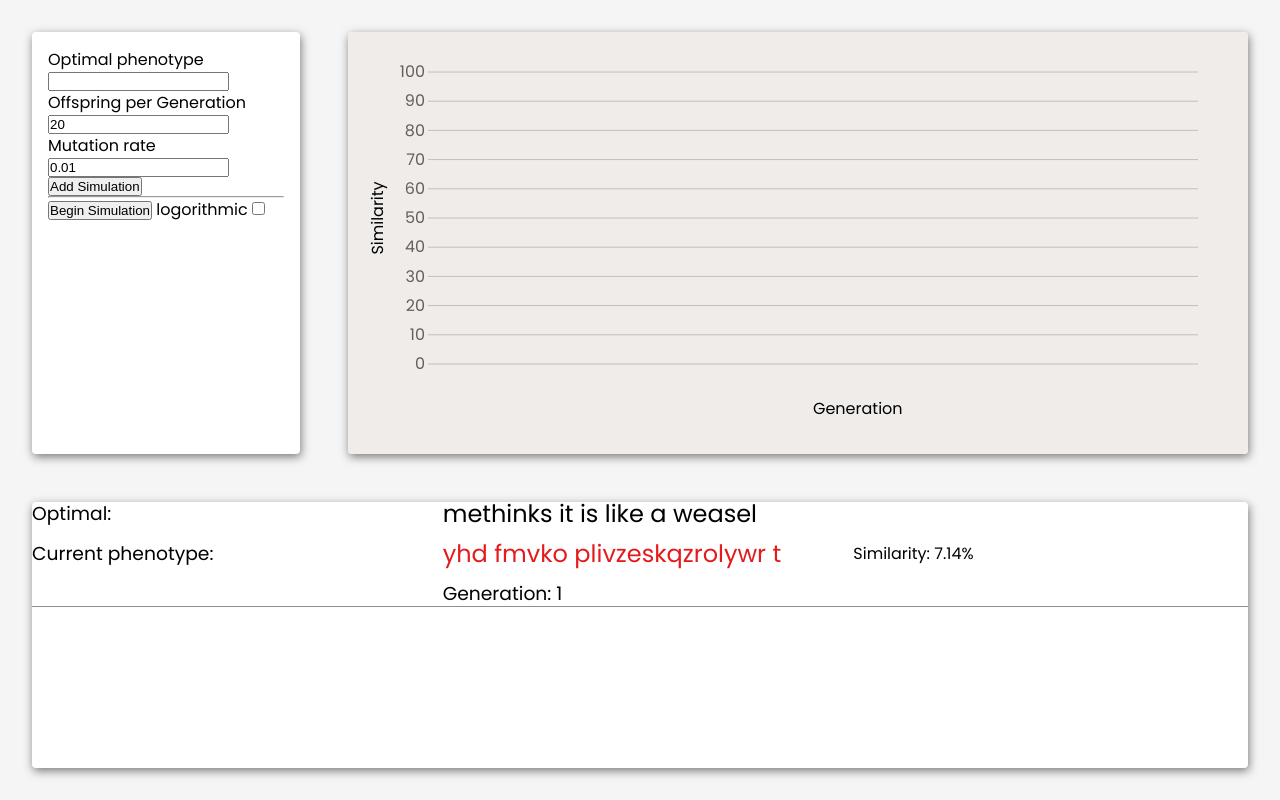
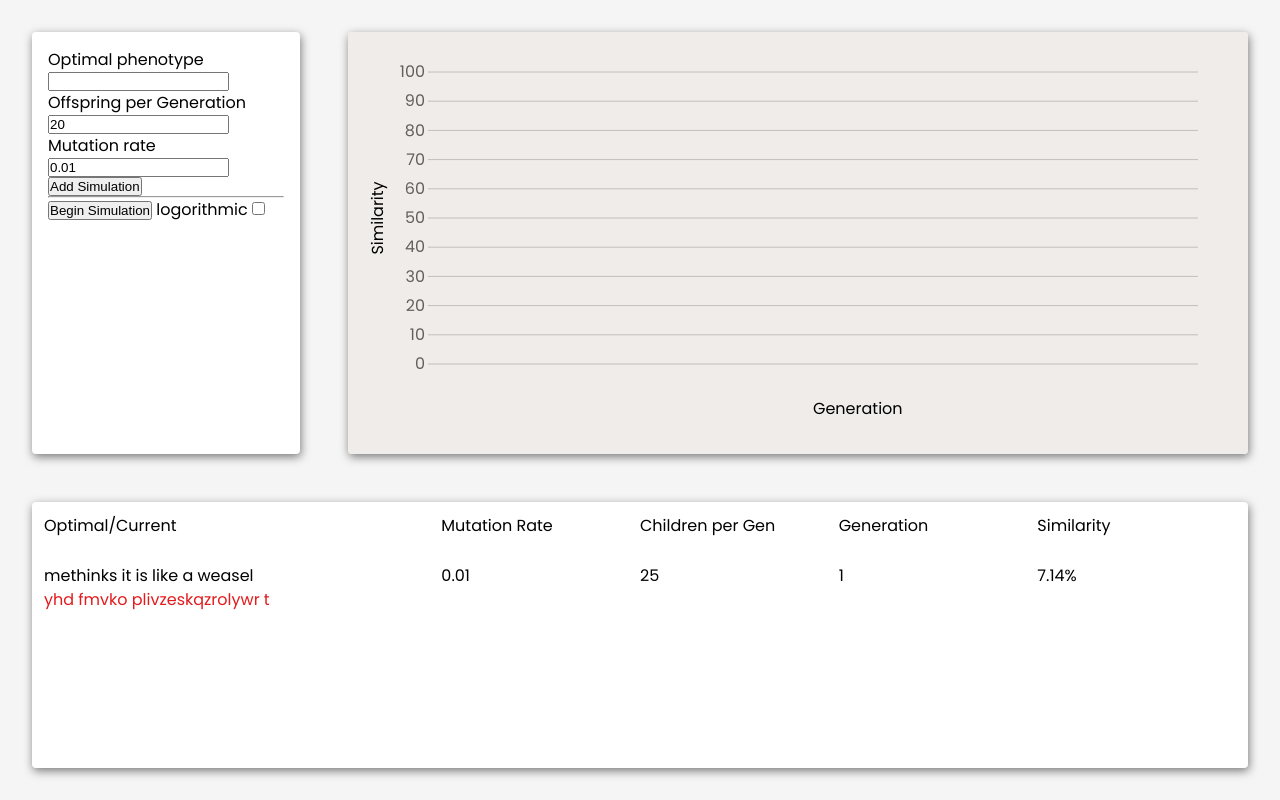
Before and after one commit to gr-eggory/evo-sim, a Svelte app: page / in a window 1280 px wide. Built offline with nearby package versions, Linux system fonts and the light colour scheme.

Commit message:
Styling sims list

```diff
--- a/src/App.svelte
+++ b/src/App.svelte
@@ -152,6 +152,11 @@
 			/>
 		</div>
 		<div class="sims box">
+			<p>Optimal/Current</p>
+			<p>Mutation Rate</p>
+			<p>Children per Gen</p>
+			<p>Generation</p>
+			<p>Similarity</p>
 			{#each simulations as { id, optimal, mutationRate, offspring } (id)}
 				<Simulation
 					{id}
@@ -270,6 +275,11 @@
 	.sims {
 		grid-area: s;
 		overflow-y: scroll;
+		padding: .75rem;
+		display: grid;
+		grid-template-columns: 2fr repeat(4, 1fr);
+		grid-template-rows: 50px;
+		grid-auto-rows: 60px;
 	}
 
 	.output-grid {
--- a/src/components/Simulation/Simulation.svelte
+++ b/src/components/Simulation/Simulation.svelte
@@ -72,16 +72,35 @@
 	$: runSimulation ? beginSimulation() : clearInterval(interval);
 </script>
 
-<div class="simulation-configs-list">
+<!-- <div class="simulation-configs-list">
 	<h3 class="optimal__label">Optimal:</h3>
 	<h2 class="optimal__value">{optimal}</h2>
 	<h3 class="success__label">Current phenotype:</h3>
 	<h2 class="success__value" style={`color: ${textColor};`}>{closestIndividual}</h2>
 	<h4>Similarity: {prettifyPercent(currentSimilarity)}</h4>
 	<h3 class="generation">Generation: {generation}</h3>
+</div> -->
+<!-- <div class="sim-container"> -->
+<div>
+	<p>{optimal}</p>
+	<p style={`color: ${textColor};`}>
+		{closestIndividual}
+	</p>
 </div>
+<p>{mutationRate}</p>
+<p>{offspring}</p>
+<p>{generation}</p>
+<p>{prettifyPercent(currentSimilarity)}</p>
 
+<!-- </div> -->
 <style>
+	.sim-container {
+		display: grid;
+		grid-template-columns: 2fr repeat(4, 1fr);
+		grid-template-rows: 50px;
+		grid-auto-rows: 60px;
+	}
+
 	.simulation-configs-list {
 		display: grid;
 		grid-template-columns: repeat(3, 1fr);
```
